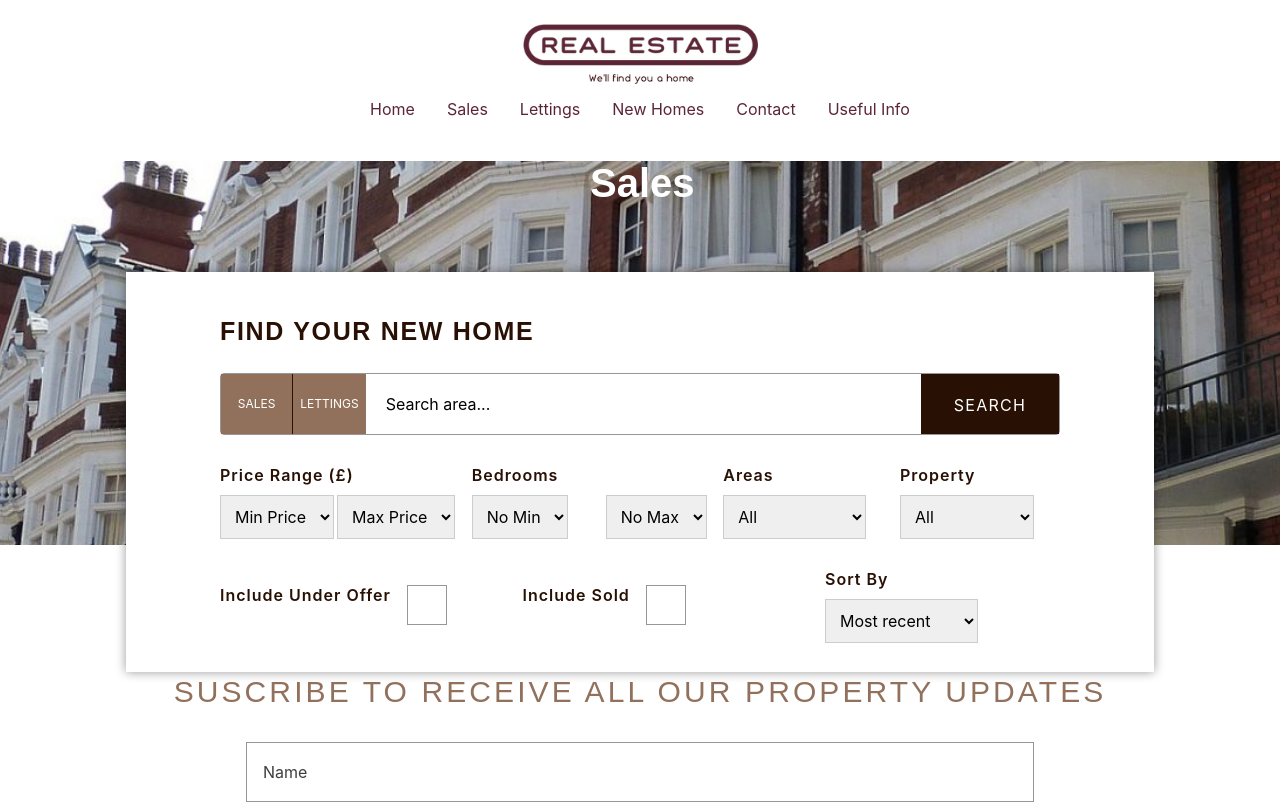
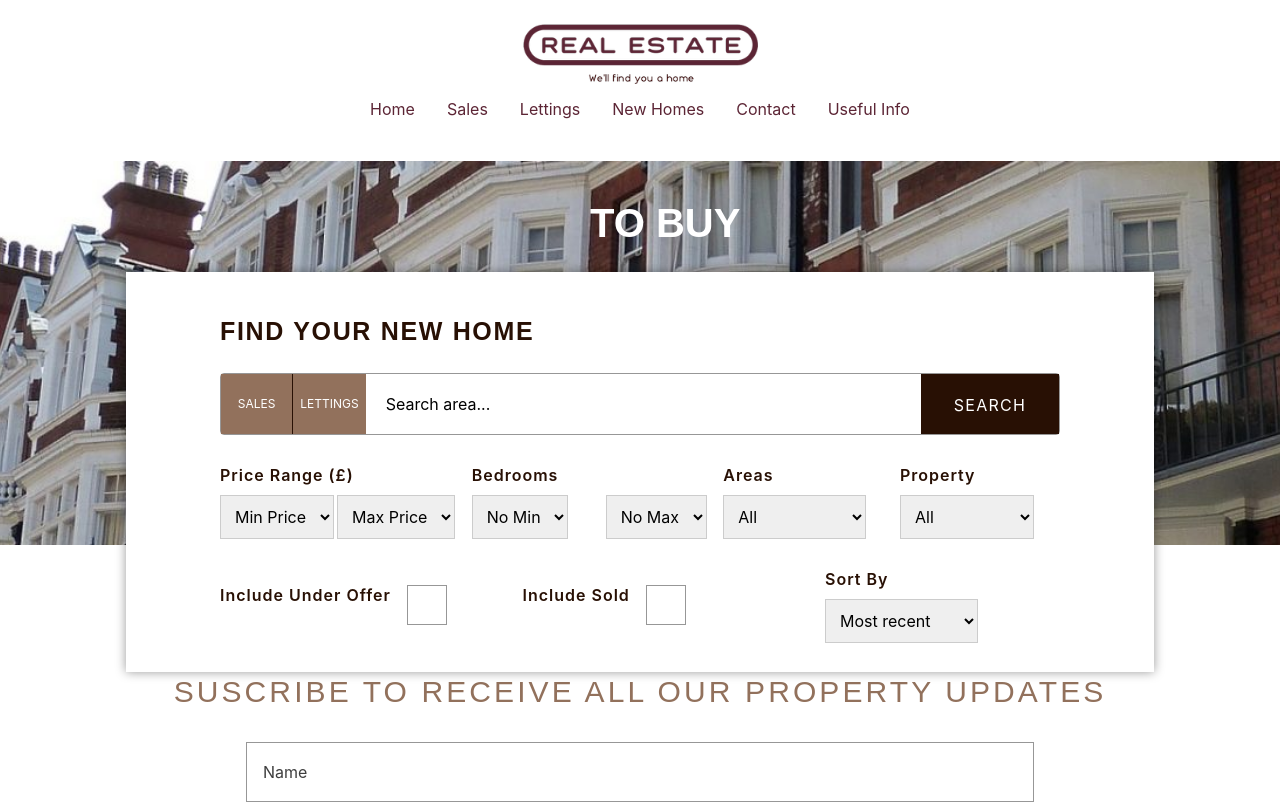
Before and after one commit to ChrisJonathan22/Real-Estate, a React (Create React App) app in the folder root/frontend/: page /sales in a window 1280 px wide. Shown: the top 803 px of the page. Built offline with nearby package versions, Linux system fonts and the light colour scheme; a web font is replaced by a local one.

Commit message:
I've changed the title for the sales page and set the text to uppercase

```diff
--- a/root/frontend/src/components/Hero/Hero.scss
+++ b/root/frontend/src/components/Hero/Hero.scss
@@ -19,6 +19,8 @@
         left: 50%;
         margin-left: -50px;
         color: $white;
+        padding-top: 1em;
+        text-transform: uppercase;
     }
 
     &.sales {
--- a/root/frontend/src/components/Sales/Sales.js
+++ b/root/frontend/src/components/Sales/Sales.js
@@ -6,7 +6,7 @@ export default class Sales extends Component {
     render() {
         return (
             <Fragment>
-                <Hero page='sales' image={sales_hero} title="Sales" />
+                <Hero page='sales' image={sales_hero} title="To Buy" />
             </Fragment>
         )
     }
```
